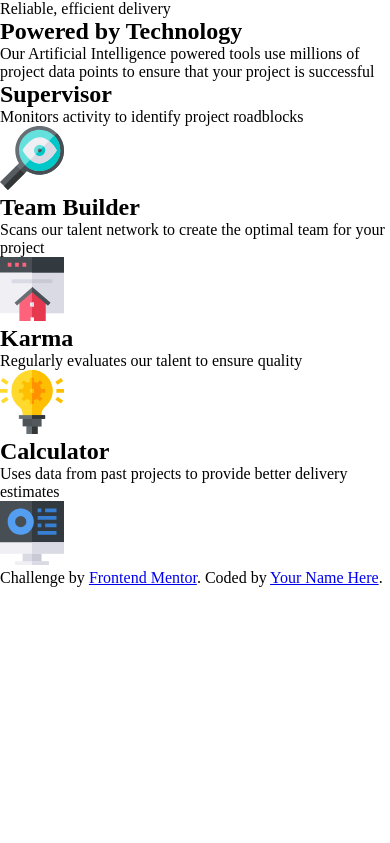
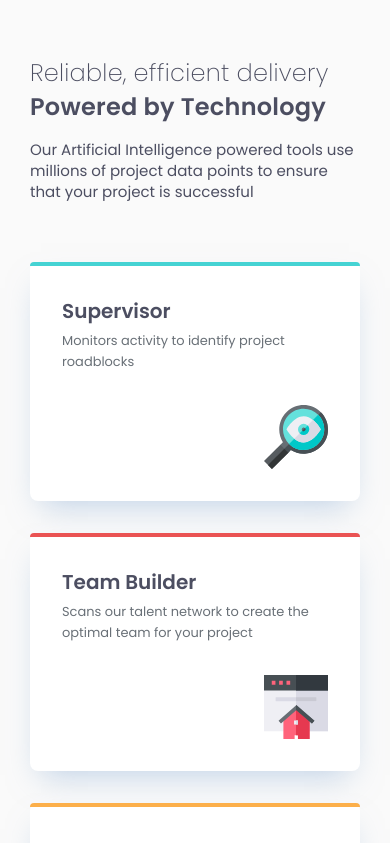
Before and after one commit to erwindrd2/FM-FourCards, a plain HTML site: page index.html in a window 390 px wide. Shown: the top 843 px of the page. Drawn offline with Linux system fonts and the light colour scheme.

Commit message:
mobile done

```diff
--- a/style.scss
+++ b/style.scss
@@ -63,14 +63,6 @@ $space-40: 2.5rem;
     color: $color-dark-grey;
 }
 
-@mixin textpreset1($font-size: 2.25rem) {
-    font-family: 'Poppins', sans-serif;
-    font-size: $font-size;
-    font-weight: 600;
-    line-height: 1.4;
-    letter-spacing: 0.25px;
-    color: $color-dark-grey;
-}
 @mixin textpreset2($font-size: 2.25rem) {
     font-family: 'Poppins', sans-serif;
     font-size: $font-size;
@@ -104,33 +96,98 @@ $space-40: 2.5rem;
     color: $textcolor;
 }
 
+@mixin bordercolor($background-color: $color-dark-grey) {
+             border-radius: 8px 8px 0 0;
+        height: 4px;
+    background-color: $background-color;
+
+}
+
 * {
     margin: 0;
     padding: 0;
     box-sizing: border-box
 }
 
+body {
 
+    background: hsl(0, 0%, 98%);
+}
 .hero {
 
-    __subtitle {
-        @include textpreset2;
+    margin-top: 56px;
+    margin-left: 30px;
+    margin-right: 30px;
+    margin-bottom: 60px;;
+
+    &__subtitle {
+        @include textpreset2($font-size: 1.5rem);
 
     }
 
-    __title{}
+    &__title {
+        @include textpreset1($font-size: 1.5rem);
+        margin-bottom: $space-16;
 
-    __description {}
+    }
+    &__description {
+        @include textpreset4;
+    }
+}
+
+.cards {
+    margin-left: 30px;
+    margin-right: 30px;
+
 }
 
 
+
 .card {
+    box-shadow: 0 15px 30px -11px hsl(213, 47, 67, 50%);
+        margin-bottom: $space-32;
 
-    __title {
-        @include textpreset3;
+        padding-block-end: $space-32;
+        border-radius: 8px;
+        background: hsl(0, 0%, 100%);
+
+
+    &__supervisor_bordercolor {
+        @include bordercolor($background-color: $color-cyan);
     }
 
-    __description {
+    &__teambuilder_bordercolor {
+        @include bordercolor($background-color: $color-red);
+    }
+
+    &__karma_bordercolor {
+        @include bordercolor($background-color: $color-orange);
+    }
+
+    &__calculator_bordercolor {
+        @include bordercolor($background-color: $color-blue);
+    }
+
+    &__wrapper {
+        padding-left: $space-32;
+        padding-right: $space-32;
+    }
+    &__title {
+        @include textpreset3;
+        padding-top: $space-32;
+        padding-bottom: 6px;
+
+    }
+
+    &__description {
         @include textpreset5;
+        padding-bottom: $space-32;
     }
+
+  &__icon {
+    display: block;
+    margin-left: auto;
+
+
+  }
 }
```
Also changed, not shown: style.css, 1 other file.
